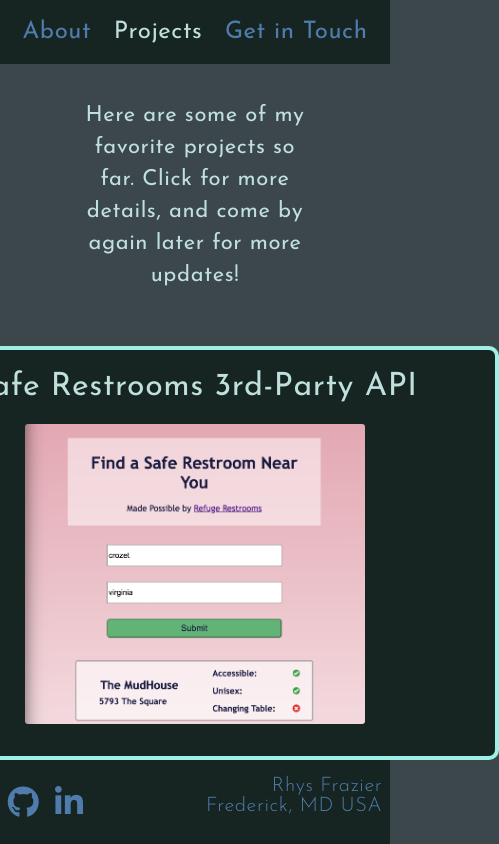
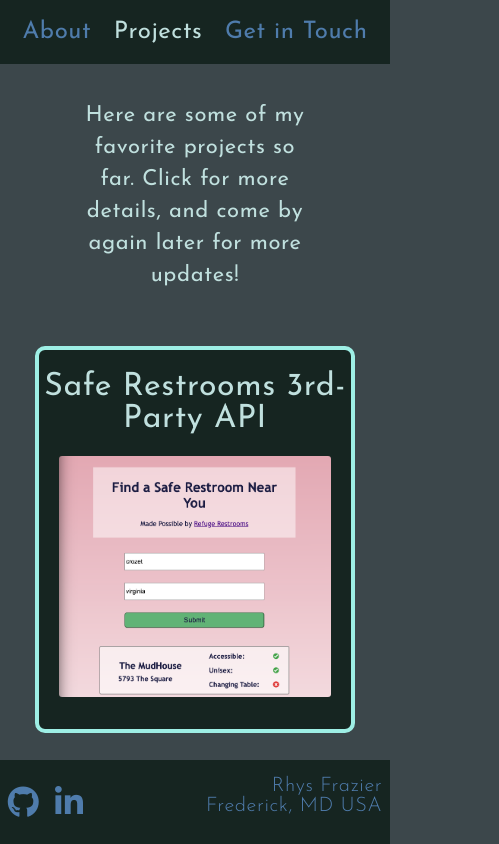
Before and after one commit to rhysrfrazier/Portfolio, a React (Vite) app: page /projects in a window 390 px wide. Shown: the whole page, 499 px wide, since content can reach past the window. Built offline with nearby package versions, Linux system fonts and the light colour scheme.

Commit message:
fixed mobile styling for projects

```diff
--- a/src/App.css
+++ b/src/App.css
@@ -445,7 +445,7 @@ textarea {
 
   .pictures {
     width: 100vw;
-    height:auto;
+    height: auto;
     position: static;
     margin: 0 auto;
     margin-top: 5rem;
@@ -478,8 +478,34 @@ textarea {
     width: 100vw;
   }
 
-  /* Do something different with projects and project details /*
+  /*Projects */
 
-  /* maybe do something different with get in touch /*
+  .projectLite {
+    width: 80vw;
+  }
+
+  .projectLite img {
+    max-width: 70vw;
+  }
+
+  .projectLite h1 {
+    text-align: center;
+  }
+
+  .projectLinks {
+    width: 65vw;
+  }
+
+  .detailModal {
+    overflow-y: auto;
+    overflow-x: hidden;
+    height: auto;
+    width: auto;
+    margin: 2rem;
+  }
+
+  .detailimg {
+   display: none
+  }
 
 }
```
